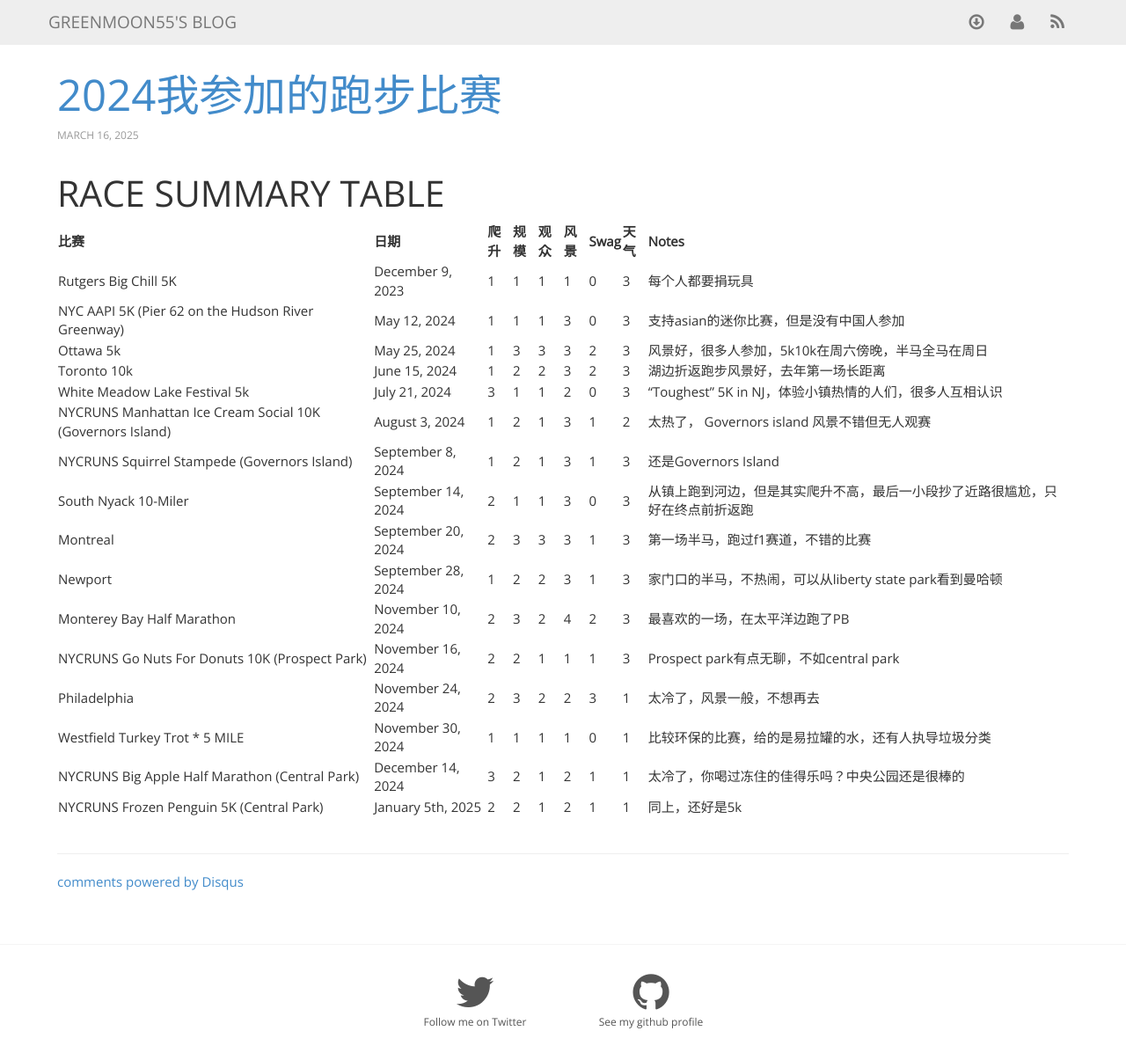
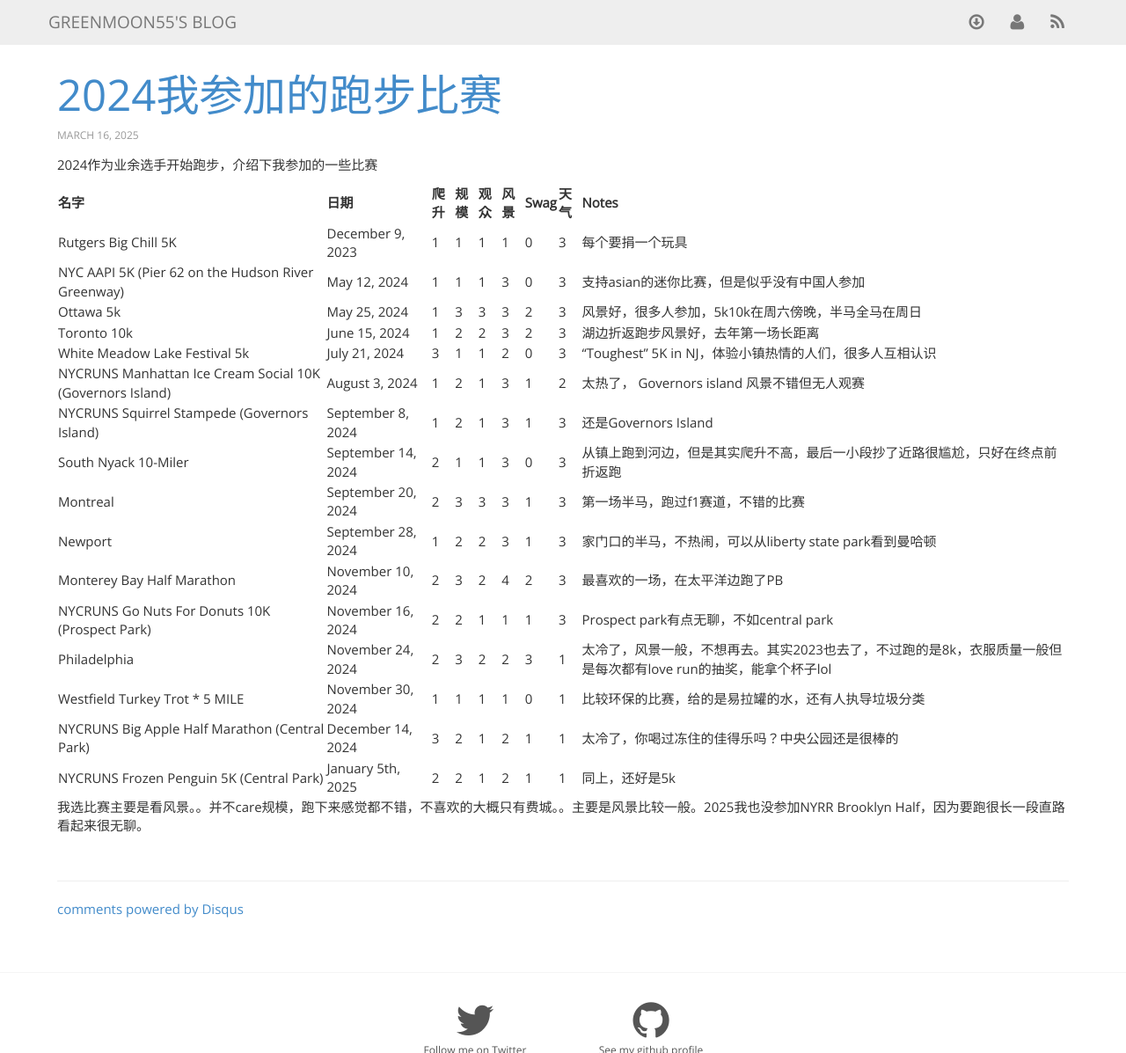
Before and after one commit to greenmoon55/greenmoon55.github.io, a Jekyll site: the page built from _posts/2025-03-16-2024-running-races.markdown, in a window 1280 px wide and 1332 px high, cut to the strip 0-1197 px from the top of the window. Shown: the whole strip at 88% size. Built offline with Jekyll 4.4.1, drawn with Linux system fonts in a browser that asks for light colours; nearby versions of some CDN libraries; comment, search, counter and statistics services are not loaded.

Commit message:
update blog post

```diff
--- a/_posts/2025-03-16-2024-running-races.markdown
+++ b/_posts/2025-03-16-2024-running-races.markdown
@@ -4,12 +4,12 @@
 published: true
 ---
 
-# Race Summary Table
+2024作为业余选手开始跑步，介绍下我参加的一些比赛
 
-| 比赛 | 日期 | 爬升 | 规模 | 观众 | 风景 | Swag | 天气 | Notes |
+| 名字 | 日期 | 爬升 | 规模 | 观众 | 风景 | Swag | 天气 | Notes |
 |-----------|------|------|----------|-------|----------|---------|------|---------|-------|
-| Rutgers Big Chill 5K | December 9, 2023 | 1 | 1 | 1 | 1 | 0 | 3 | 每个人都要捐玩具 |
-| NYC AAPI 5K (Pier 62 on the Hudson River Greenway) | May 12, 2024 | 1 | 1 | 1 | 3 | 0 | 3 | 支持asian的迷你比赛，但是没有中国人参加 |
+| Rutgers Big Chill 5K | December 9, 2023 | 1 | 1 | 1 | 1 | 0 | 3 | 每个要捐一个玩具 |
+| NYC AAPI 5K (Pier 62 on the Hudson River Greenway) | May 12, 2024 | 1 | 1 | 1 | 3 | 0 | 3 | 支持asian的迷你比赛，但是似乎没有中国人参加 |
 | Ottawa 5k | May 25, 2024 | 1 | 3 | 3 | 3 | 2 | 3 | 风景好，很多人参加，5k10k在周六傍晚，半马全马在周日 |
 | Toronto 10k | June 15, 2024 | 1 | 2 | 2 | 3 | 2 | 3 | 湖边折返跑步风景好，去年第一场长距离 |
 | White Meadow Lake Festival 5k | July 21, 2024 | 3 | 1 | 1 | 2 | 0 | 3 | "Toughest" 5K in NJ，体验小镇热情的人们，很多人互相认识 |
@@ -20,7 +20,9 @@
 | Newport | September 28, 2024 | 1 | 2 | 2 | 3 | 1 | 3 | 家门口的半马，不热闹，可以从liberty state park看到曼哈顿 |
 | Monterey Bay Half Marathon | November 10, 2024 | 2 | 3 | 2 | 4 | 2 | 3 | 最喜欢的一场，在太平洋边跑了PB |
 | NYCRUNS Go Nuts For Donuts 10K (Prospect Park) | November 16, 2024 | 2 | 2 | 1 | 1 | 1 | 3 | Prospect park有点无聊，不如central park |
-| Philadelphia | November 24, 2024 | 2 | 3 | 2 | 2 | 3 | 1 | 太冷了，风景一般，不想再去 |
+| Philadelphia | November 24, 2024 | 2 | 3 | 2 | 2 | 3 | 1 | 太冷了，风景一般，不想再去。其实2023也去了，不过跑的是8k，衣服质量一般但是每次都有love run的抽奖，能拿个杯子lol |
 | Westfield Turkey Trot * 5 MILE | November 30, 2024 | 1 | 1 | 1 | 1 | 0 | 1 | 比较环保的比赛，给的是易拉罐的水，还有人执导垃圾分类 |
 | NYCRUNS Big Apple Half Marathon (Central Park) | December 14, 2024 | 3 | 2 | 1 | 2 | 1 | 1 | 太冷了，你喝过冻住的佳得乐吗？中央公园还是很棒的 |
 | NYCRUNS Frozen Penguin 5K (Central Park) | January 5th, 2025 | 2 | 2 | 1 | 2 | 1 | 1 | 同上，还好是5k |
+
+我选比赛主要是看风景。。并不care规模，跑下来感觉都不错，不喜欢的大概只有费城。。主要是风景比较一般。2025我也没参加NYRR Brooklyn Half，因为要跑很长一段直路看起来很无聊。
```
Also changed, not shown: 1 other file.
